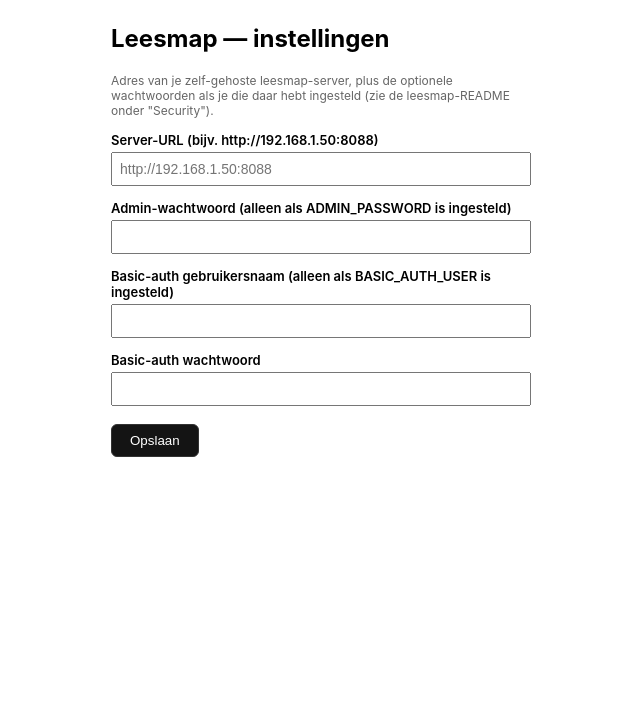
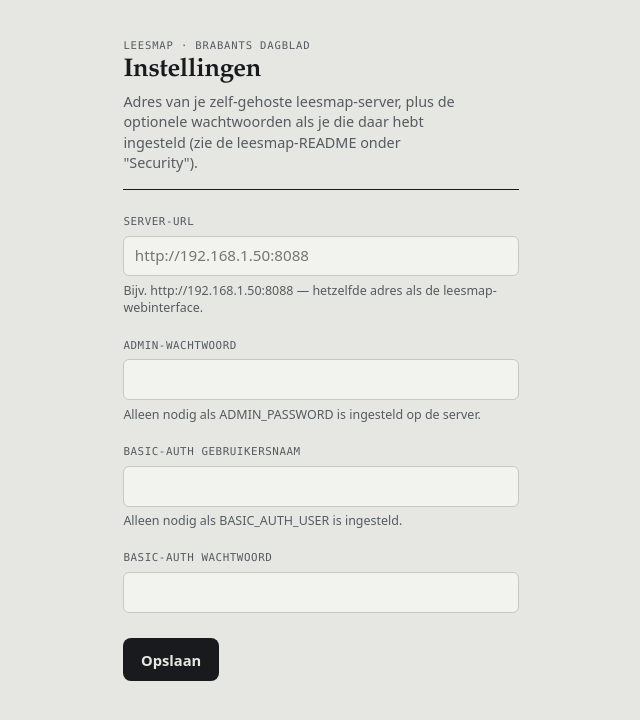
Before and after one commit to BasEijs/leesmap, a browser extension: page extension/options.html in a window 1280 px wide. Shown: the whole page, without its empty margins (319-959 px from the left). Drawn offline with Linux system fonts and the light colour scheme.

Commit message:
extension: restyle popup/options to match the main app, add a toolbar icon
The extension looked like a generic default popup. Shared style.css now
reuses the same design tokens as src/public/style.css (paper background,
ink-blue accent, serif masthead type, mono uppercase labels) so it reads
as part of the same product, plus a proper monogram toolbar icon instead
of the default puzzle piece.

Co-Authored-By: Claude Sonnet 5 <noreply@anthropic.com>

```diff
--- a/extension/options.html
+++ b/extension/options.html
@@ -3,39 +3,41 @@
 <head>
   <meta charset="utf-8" />
   <title>Leesmap — instellingen</title>
-  <style>
-    body { font-family: -apple-system, system-ui, sans-serif; max-width: 420px; margin: 24px auto; padding: 0 16px; }
-    label { display: block; margin-top: 14px; font-size: 13px; font-weight: 600; }
-    input { width: 100%; padding: 7px; margin-top: 4px; box-sizing: border-box; font-size: 14px; }
-    button {
-      margin-top: 18px; padding: 8px 18px; cursor: pointer; border-radius: 6px;
-      border: 1px solid #333; background: #141414; color: #fff;
-    }
-    #saved { margin-left: 10px; color: #1a7f37; font-size: 13px; }
-    p.hint { font-size: 12px; color: #666; }
-  </style>
+  <link rel="stylesheet" href="style.css" />
 </head>
-<body>
-  <h2>Leesmap — instellingen</h2>
-  <p class="hint">
+<body class="options">
+  <header class="opt-head">
+    <p class="eyebrow">Leesmap · Brabants Dagblad</p>
+    <h1>Instellingen</h1>
+    <p class="lede">
       Adres van je zelf-gehoste leesmap-server, plus de optionele wachtwoorden
       als je die daar hebt ingesteld (zie de leesmap-README onder "Security").
     </p>
+  </header>
 
-  <label for="serverUrl">Server-URL (bijv. http://192.168.1.50:8088)</label>
+  <label class="field">Server-URL
     <input id="serverUrl" type="text" placeholder="http://192.168.1.50:8088" />
+    <small>Bijv. http://192.168.1.50:8088 — hetzelfde adres als de leesmap-webinterface.</small>
+  </label>
 
-  <label for="adminPassword">Admin-wachtwoord (alleen als ADMIN_PASSWORD is ingesteld)</label>
+  <label class="field">Admin-wachtwoord
     <input id="adminPassword" type="password" />
+    <small>Alleen nodig als ADMIN_PASSWORD is ingesteld op de server.</small>
+  </label>
 
-  <label for="basicUser">Basic-auth gebruikersnaam (alleen als BASIC_AUTH_USER is ingesteld)</label>
+  <label class="field">Basic-auth gebruikersnaam
     <input id="basicUser" type="text" />
+    <small>Alleen nodig als BASIC_AUTH_USER is ingesteld.</small>
+  </label>
 
-  <label for="basicPass">Basic-auth wachtwoord</label>
+  <label class="field">Basic-auth wachtwoord
     <input id="basicPass" type="password" />
+  </label>
 
-  <button id="save">Opslaan</button>
-  <span id="saved"></span>
+  <div class="opt-actions">
+    <button id="save" class="primary">Opslaan</button>
+    <span id="saved" class="saved-msg"></span>
+  </div>
 
   <script src="options.js"></script>
 </body>
--- a/extension/popup.js
+++ b/extension/popup.js
@@ -14,7 +14,7 @@ document.getElementById('opts').addEventListener('click', (e) => {
 
 function setStatus(text, kind) {
   statusEl.textContent = text;
-  statusEl.className = kind || '';
+  statusEl.className = `ext-status ${kind || ''}`.trim();
 }
 
 async function getSettings() {
--- /dev/null
+++ b/extension/style.css
@@ -0,0 +1,94 @@
+/* Same design tokens as src/public/style.css, so the extension reads as part
+   of the same publication rather than a generic default-styled popup. */
+:root {
+  --paper: #e6e7e2;
+  --paper-2: #f2f3ef;
+  --ink: #191a1d;
+  --ink-2: #565a61;
+  --rule: #c6c8c1;
+  --accent: #2b4b7a;
+  --accent-ink: #1b3355;
+  --ok: #2e5d3b;
+  --bad: #8a2f2f;
+  --serif: "Iowan Old Style", "Palatino Linotype", Palatino, Georgia, serif;
+  --sans: system-ui, -apple-system, "Segoe UI", Roboto, Helvetica, sans-serif;
+  --mono: ui-monospace, "SF Mono", "Cascadia Code", Menlo, Consolas, monospace;
+}
+* { box-sizing: border-box; }
+body {
+  margin: 0;
+  background: var(--paper);
+  color: var(--ink);
+  font-family: var(--sans);
+  line-height: 1.4;
+}
+button, input { font: inherit; color: inherit; }
+button { cursor: pointer; }
+:focus-visible { outline: 2px solid var(--accent); outline-offset: 2px; }
+
+.primary {
+  background: var(--ink); color: var(--paper); border: none;
+  border-radius: 8px; padding: 0.7rem 1.1rem; font-weight: 700; font-size: 0.92rem;
+}
+.primary:hover:not(:disabled) { background: var(--accent-ink); }
+.primary:disabled { opacity: 0.5; cursor: default; }
+
+.link {
+  background: none; border: none; padding: 0; color: var(--accent);
+  font-family: var(--mono); font-size: 0.72rem; text-decoration: underline;
+}
+.link:hover { color: var(--accent-ink); }
+
+.eyebrow {
+  margin: 0; font-family: var(--mono); font-size: 0.66rem; letter-spacing: 0.08em;
+  text-transform: uppercase; color: var(--ink-2);
+}
+
+/* ---------- Popup ---------- */
+body.popup { width: 270px; padding: 1.1rem 1.15rem 1.2rem; }
+.ext-head { display: flex; align-items: center; gap: 0.7rem; margin-bottom: 1.1rem; }
+.ext-badge {
+  display: grid; place-items: center; flex: none;
+  width: 34px; height: 34px; border-radius: 50%;
+  background: var(--accent); color: #fff; border: 2px solid var(--accent-ink);
+  font-family: var(--serif); font-weight: 800; font-size: 1.05rem;
+}
+.ext-head h1 {
+  margin: 0.1em 0 0; font-family: var(--serif); font-weight: 800;
+  font-size: 1.2rem; letter-spacing: -0.01em; line-height: 1.05;
+}
+.primary.full { width: 100%; }
+
+.ext-status { margin: 0.8rem 0 0; font-size: 0.82rem; min-height: 2.5em; line-height: 1.35; }
+.ext-status.ok { color: var(--ok); }
+.ext-status.err { color: var(--bad); }
+
+.ext-foot { margin-top: 0.5rem; text-align: right; }
+
+/* ---------- Options page ---------- */
+body.options { max-width: 440px; margin: 0 auto; padding: 2.4rem 1.4rem 3rem; }
+.opt-head { border-bottom: 1.5px solid var(--ink); padding-bottom: 1rem; margin-bottom: 1.5rem; }
+.opt-head h1 {
+  margin: 0.15em 0 0; font-family: var(--serif); font-weight: 800;
+  font-size: 1.6rem; letter-spacing: -0.01em; line-height: 1.1;
+}
+.opt-head p.lede { margin: 0.5em 0 0; color: var(--ink-2); font-size: 0.9rem; max-width: 42ch; }
+
+.field {
+  display: block; margin-bottom: 1.3rem; font-family: var(--mono);
+  font-size: 0.68rem; text-transform: uppercase; letter-spacing: 0.05em; color: var(--ink-2);
+}
+.field input {
+  display: block; width: 100%; margin-top: 0.4rem;
+  background: var(--paper-2); border: 1px solid var(--rule); border-radius: 6px;
+  padding: 0.55rem 0.65rem; font-family: var(--sans); font-size: 0.95rem;
+  text-transform: none; letter-spacing: 0; color: var(--ink);
+}
+.field input:focus-visible { outline-offset: 0; border-color: var(--accent); }
+.field small {
+  display: block; margin-top: 0.35rem; text-transform: none; letter-spacing: 0;
+  font-family: var(--sans); color: var(--ink-2); font-size: 0.78rem;
+}
+
+.opt-actions { display: flex; align-items: center; gap: 0.9rem; margin-top: 1.6rem; }
+.saved-msg { font-family: var(--mono); font-size: 0.78rem; color: var(--ok); }
```
Also changed, not shown: extension/popup.html (+15 -17 lines), extension/icons/icon128.png (added), extension/icons/icon16.png (added), extension/icons/icon32.png (added), extension/icons/icon48.png (added), extension/manifest.json. Lines whose indentation alone changed are shown as unchanged.
